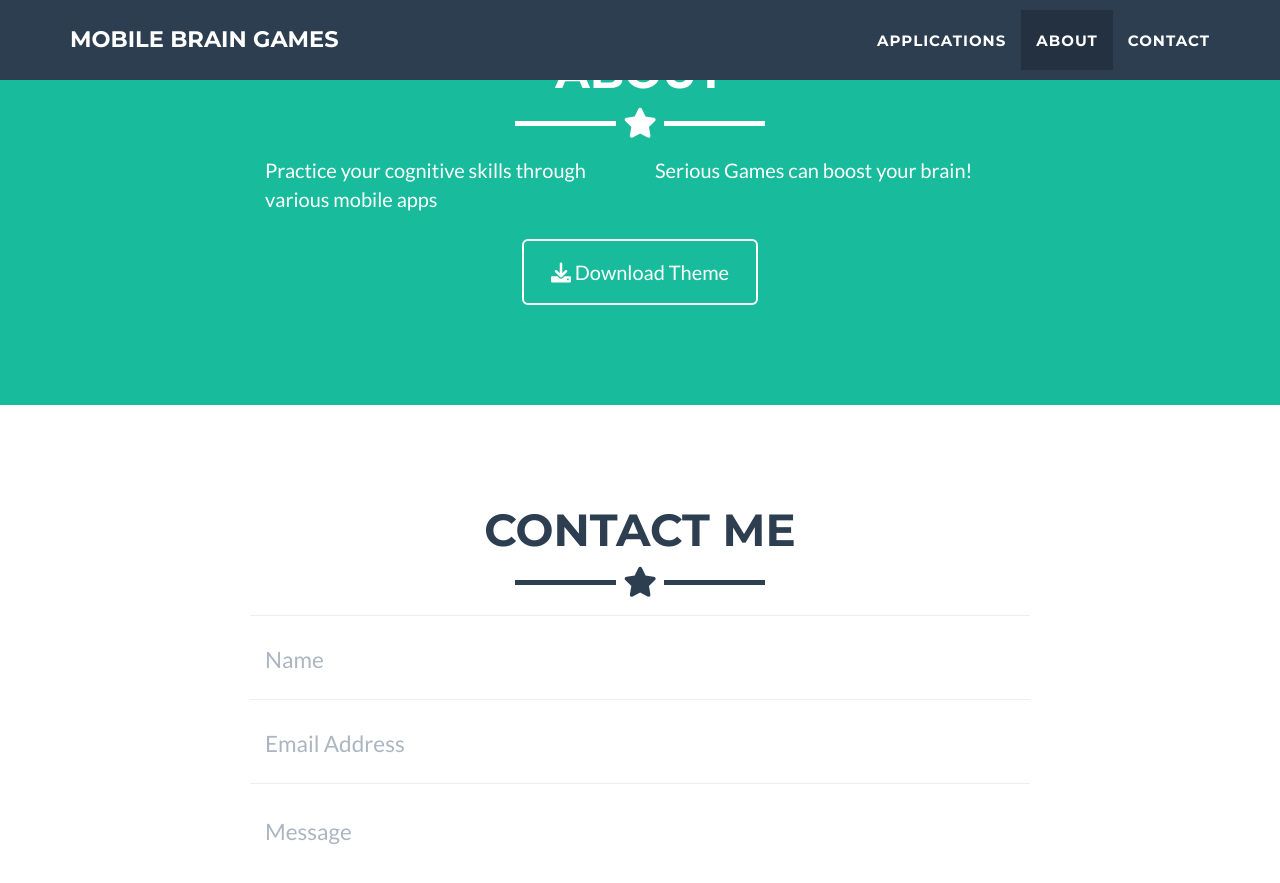
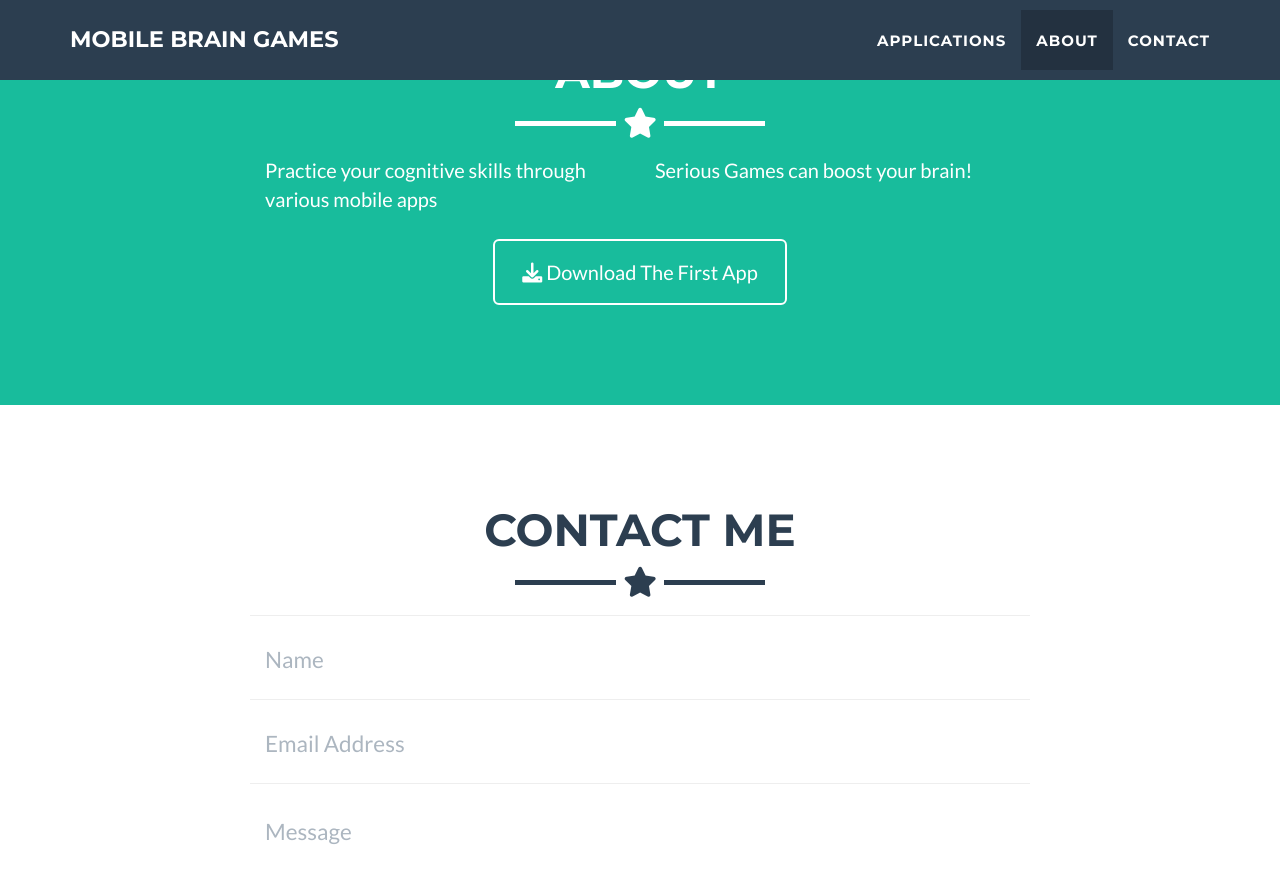
Before and after one commit to Thelouras58/Mobile-Brain-Games-Site, a Jekyll site: the page built from _posts/2014-07-18-project-1.markdown, in a window 1280 px wide and 900 px high, scrolled down 1725 px. Shown: the top 883 px of the window. Built offline with Jekyll 4.4.1, drawn with Linux system fonts in a browser that asks for light colours.

Commit message:
Update about.html

```diff
--- a/_includes/about.html
+++ b/_includes/about.html
@@ -16,7 +16,7 @@
       </div>
       <div class="col-lg-8 col-lg-offset-2 text-center">
         <a href="https://github.com/jeromelachaud/freelancer-theme" class="btn btn-lg btn-outline">
-          <i class="fa fa-download"></i> Download Theme
+          <i class="fa fa-download"></i> Download The First App
         </a>
       </div>
     </div>
```
